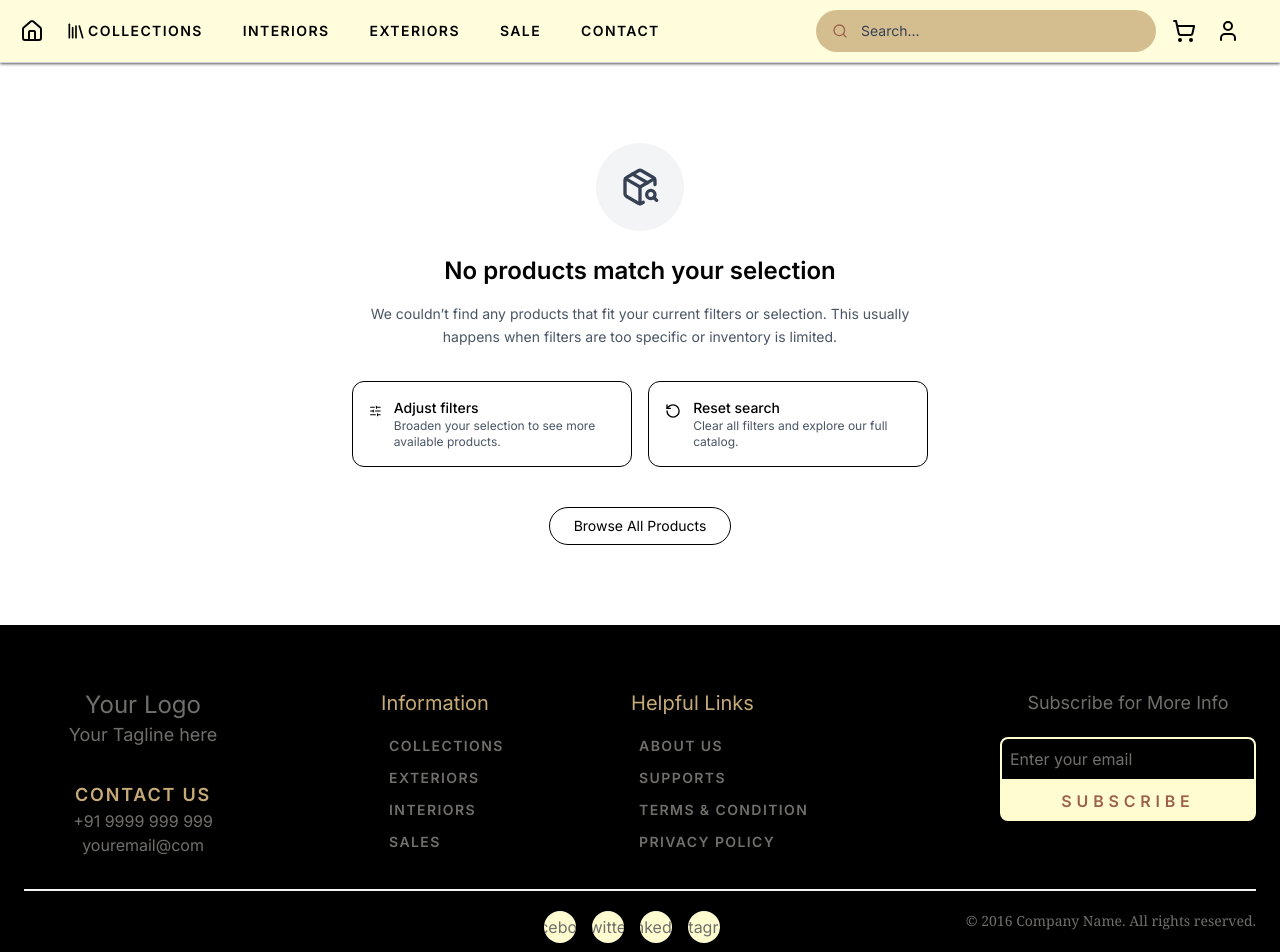
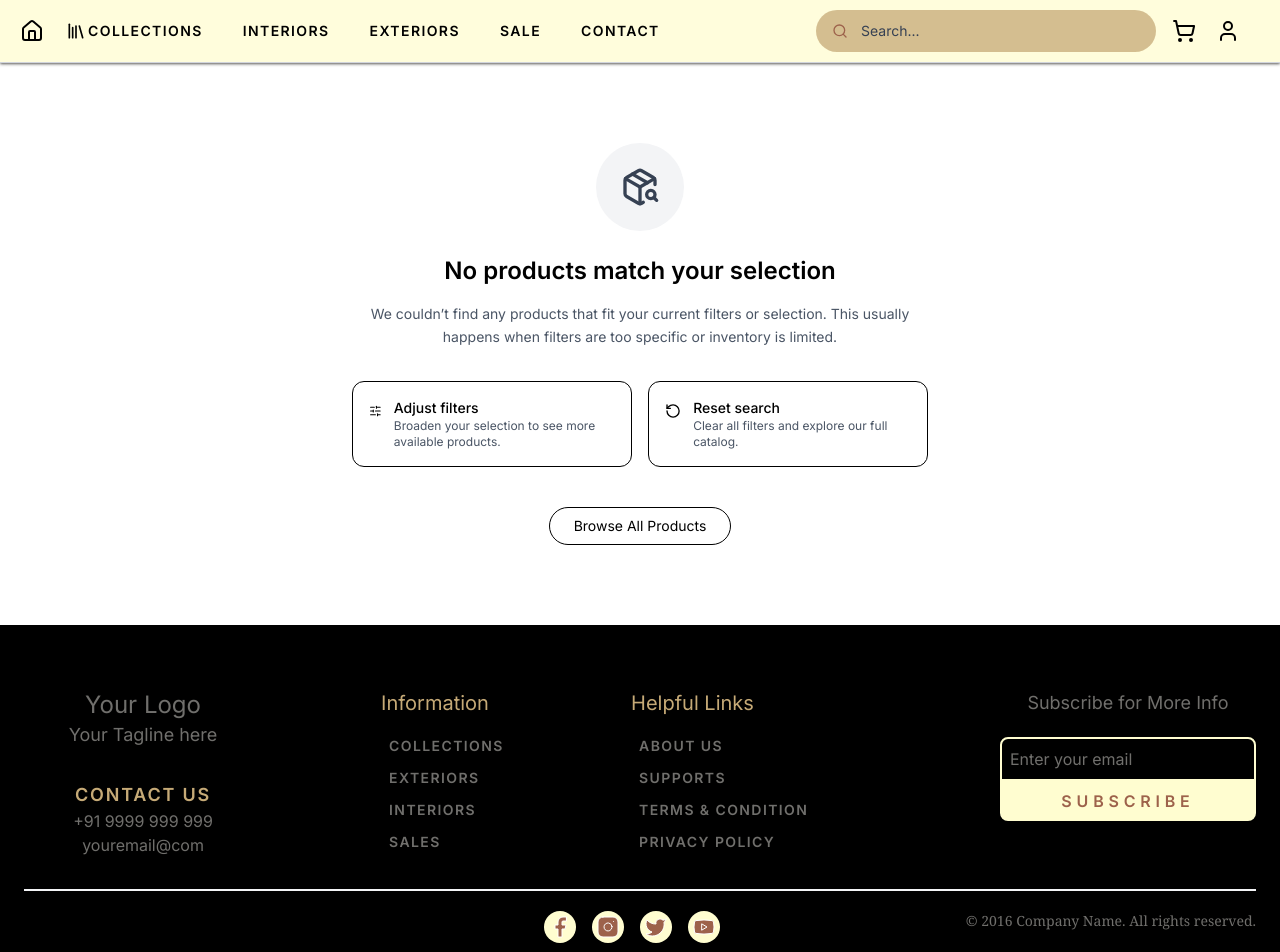
Before and after one commit to Pablodd1/BIwebsite, a Next.js app: page /collections/search in a window 1280 px wide. Shown: the top 952 px of the page. Built offline with nearby package versions, Linux system fonts and the light colour scheme.

Commit message:
fixes footer icon

```diff
--- a/components/footer/main.js
+++ b/components/footer/main.js
@@ -1,4 +1,13 @@
+import Link from 'next/link';
 import navData from './links.json';
+import { Facebook, Instagram, Twitter, Youtube } from "lucide-react";
+
+const socials = [
+    { Icon: Facebook, label: "Facebook" },
+    { Icon: Instagram, label: "Instagram" },
+    { Icon: Twitter, label: "Twitter" },
+    { Icon: Youtube, label: "YouTube" },
+];
 
 const Footer = () => {
     return (
@@ -60,10 +69,10 @@ const Footer = () => {
 
                 {/* Social Icons */}
                 <div className="relative flex justify-center space-x-4 border-t-2 border-gray-100 py-5">
-                    {navData.socialIcons.map((icon, index) => (
-                        <a key={index} href={icon.link} className={`w-8 h-8 overflow-hidden flex items-center justify-center rounded-full bg-primary`}>
-                            <span className={``}>{icon.icon}</span>
-                        </a>
+                    {socials.map(({ Icon, link }, index) => (
+                        <Link key={index} href={link || ''} className={`w-8 h-8 p-1 overflow-hidden flex items-center justify-center rounded-full bg-primary`}>
+                            <Icon strokeWidth={1} className=" text-white fill-secondary w-full min-h-fit h-auto max-w-12 hover:fill-black" />
+                        </Link>
                     ))}
                     {/* Bottom Copyright */}
                     <div className="text-center font-serif text-sm absolute right-0">
```
